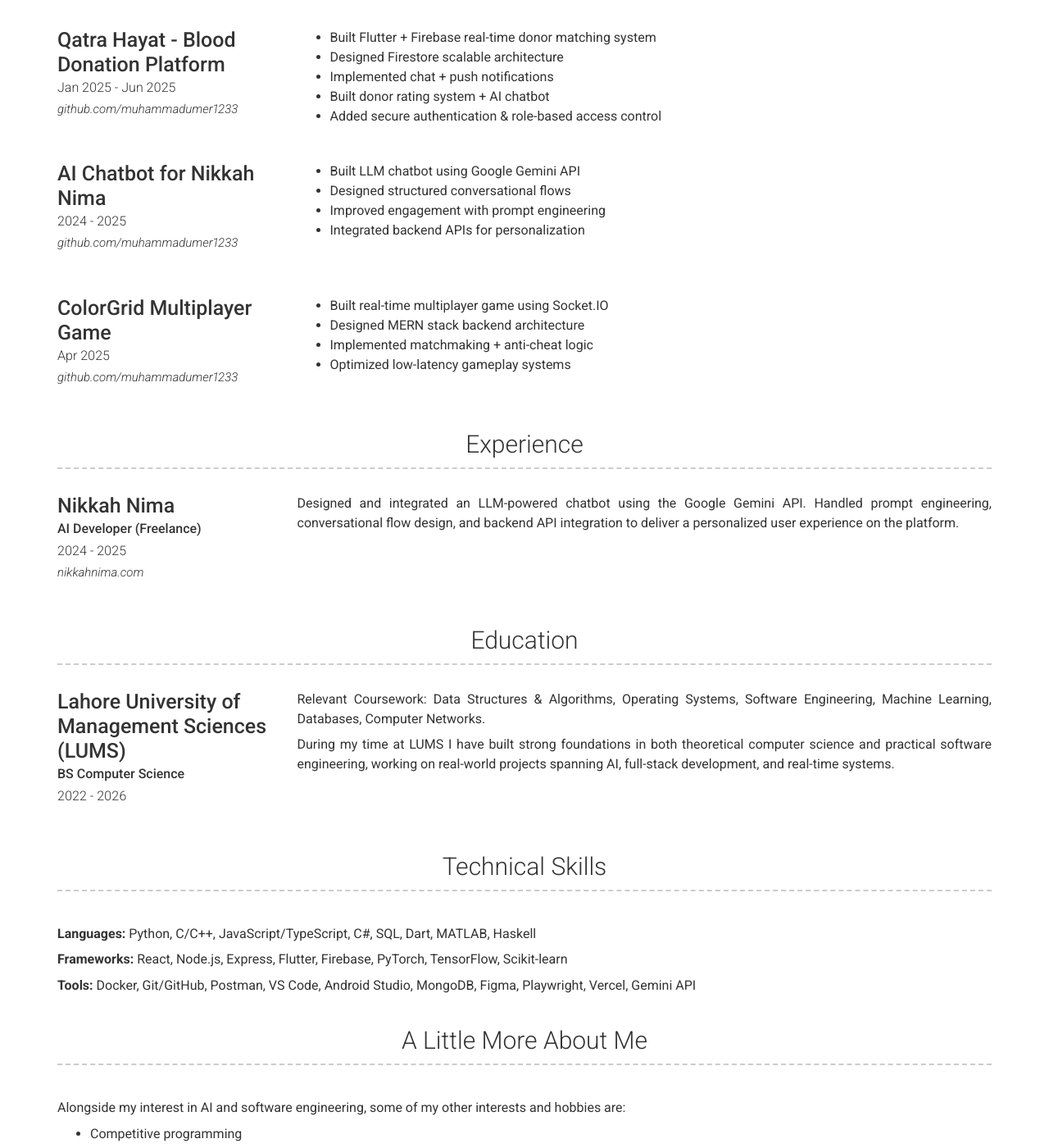
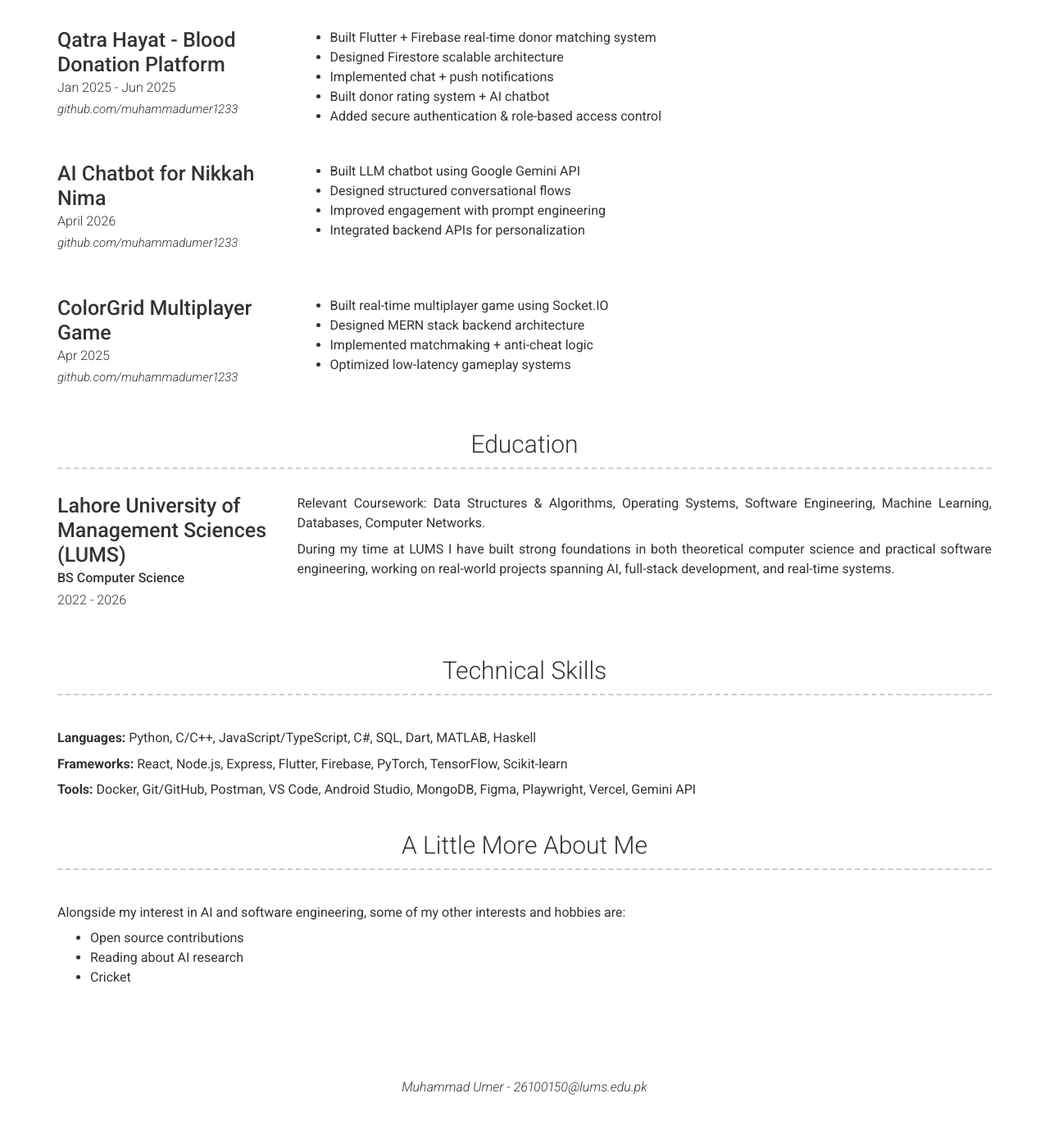
Before and after one commit to muhammadumer1233/muhammadumer1233.github.io, a Jekyll site: the page built from index.md, in a window 1280 px wide and 1400 px high, scrolled down 760 px. Shown: the whole window at 82% size. Built offline with Jekyll 4.4.1, drawn with Linux system fonts in a browser that asks for light colours; nearby versions of some CDN libraries; after the commit the page ends 2106 px from its top, so only the background shows below that; some of the changed text lies outside the part shown.

Commit message:
Update _config.yml

```diff
--- a/_config.yml
+++ b/_config.yml
@@ -5,13 +5,13 @@ version: 2
 
 # Personal info
 name: "Muhammad Umer"
-title: "CS Student | AI & Full-Stack Developer"
+title: "CS Student | Developer"
 email: "26100150@lums.edu.pk"
 phone: "+92-300-2428482"
 github_username: "muhammadumer1233"
 linkedin_username: "muhammad-umer-96a7a1216"
 darkmode: false
-about_profile_image: "images/profilepicture.png"
+about_profile_image: "images/profilepicture.jpg"
 about_content: |
   Computer Science student at LUMS with strong interest in AI systems, full-stack development, and real-time applications.
   I enjoy building intelligent systems that combine machine learning with practical software engineering.
@@ -45,7 +45,7 @@ content:
       - layout: left
         title: AI Chatbot for Nikkah Nima
         link: github.com/muhammadumer1233
-        caption: "2024 - 2025"
+        caption: "April 2026"
         description: |
           - Built LLM chatbot using Google Gemini API
           - Designed structured conversational flows
@@ -62,18 +62,6 @@ content:
           - Implemented matchmaking + anti-cheat logic
           - Optimized low-latency gameplay systems
 
-  - title: Experience
-    layout: list
-    content:
-      - layout: left
-        title: Nikkah Nima
-        sub_title: AI Developer (Freelance)
-        caption: "2024 - 2025"
-        link: nikkahnima.com
-        description: |
-          Designed and integrated an LLM-powered chatbot using the Google Gemini API.
-          Handled prompt engineering, conversational flow design, and backend API integration
-          to deliver a personalized user experience on the platform.
 
   - title: Education
     layout: list
@@ -103,7 +91,6 @@ content:
     layout: text
     content: |
       Alongside my interest in AI and software engineering, some of my other interests and hobbies are:
-      - Competitive programming
       - Open source contributions
       - Reading about AI research
       - Cricket
```
